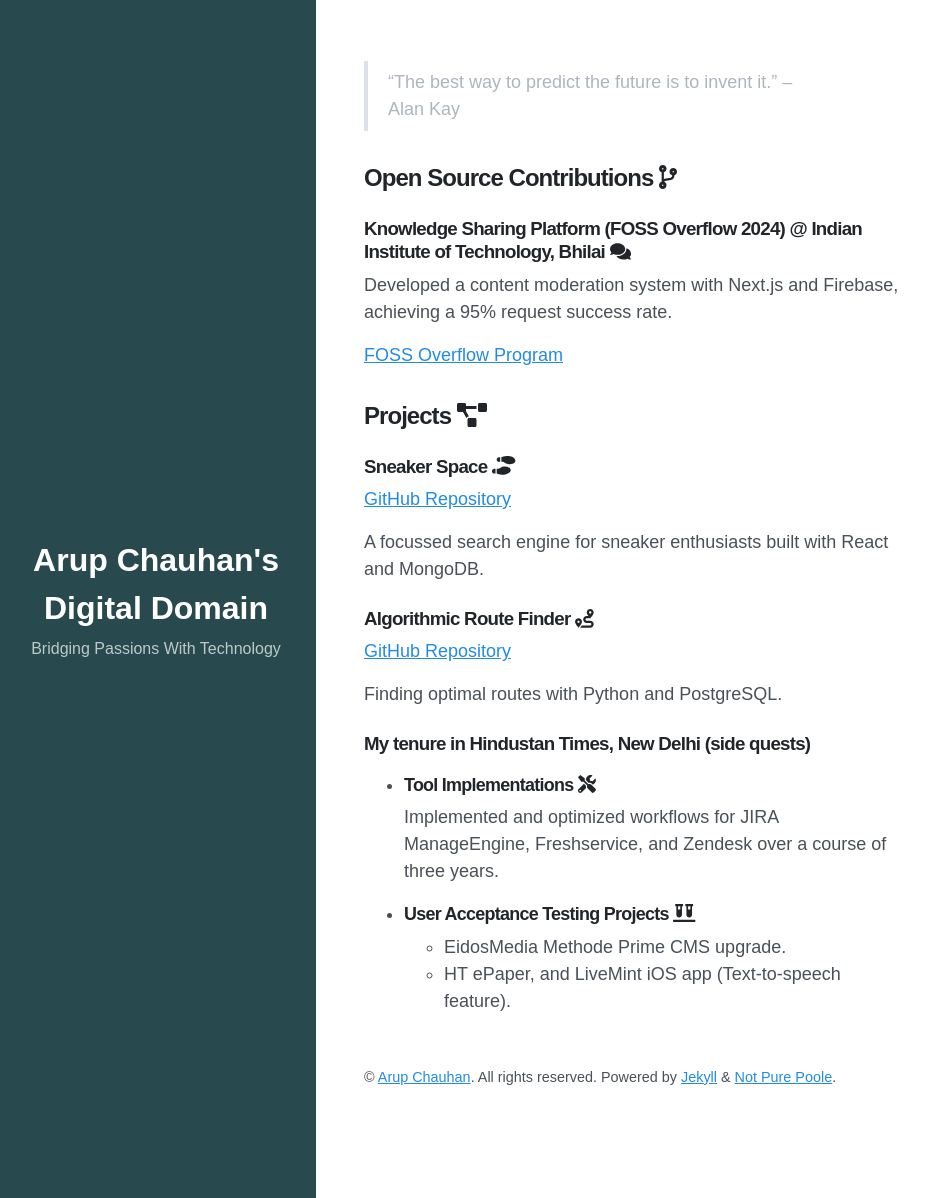
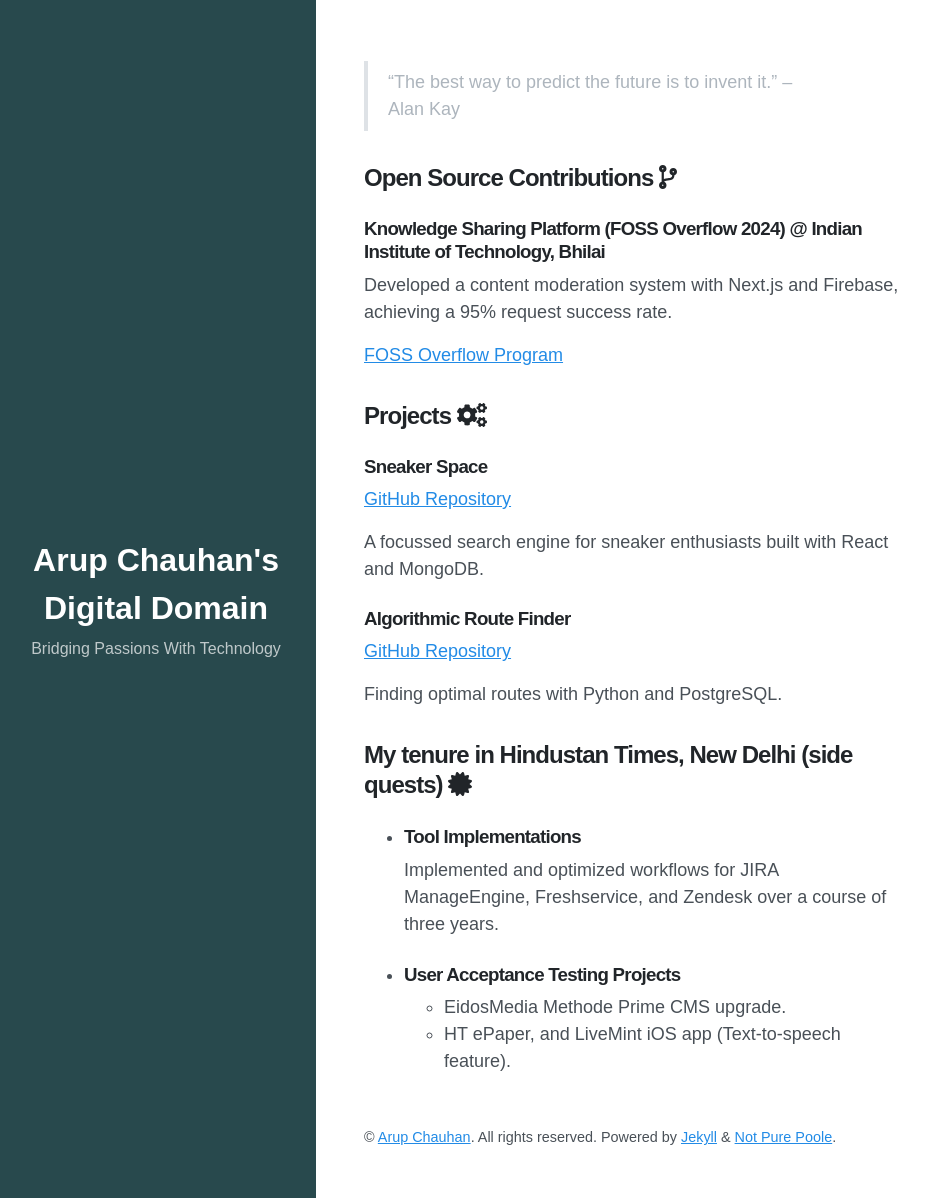
Before and after one commit to Arup-Chauhan/Arup-Chauhan, a Jekyll site: the page built from projects.md, in a window 1280 px wide and 1198 px high. Shown: the whole window, without its empty margins (4-932 px from the left). Built offline with Jekyll 4.4.1, drawn with Linux system fonts in a browser that asks for light colours; nearby versions of some CDN libraries.

Commit message:
Updated Jekyll Theme

```diff
--- a/projects.md
+++ b/projects.md
@@ -8,30 +8,30 @@ permalink: /projects/
 
 ## Open Source Contributions <i class="fas fa-code-branch"></i>
 
-### Knowledge Sharing Platform (FOSS Overflow 2024) @ Indian Institute of Technology, Bhilai <i class="fas fa-comments"></i>
+### Knowledge Sharing Platform (FOSS Overflow 2024) @ Indian Institute of Technology, Bhilai
 Developed a content moderation system with Next.js and Firebase, achieving a 95% request success rate.
 
 [FOSS Overflow Program](https://fossoverflow.dev/)
 
 
-## Projects <i class="fas fa-project-diagram"></i>
+## Projects <i class="fas fa-cogs"></i>
 
-### Sneaker Space <i class="fas fa-shoe-prints"></i>
+### Sneaker Space
 [GitHub Repository](https://github.com/Arup-Chauhan/Sneaker-Space)
 
 A focussed search engine for sneaker enthusiasts built with React and MongoDB.
 
-### Algorithmic Route Finder <i class="fas fa-route"></i>
+### Algorithmic Route Finder
 [GitHub Repository](https://github.com/Arup-Chauhan/Algorithmic-Route-Finder)
 
 Finding optimal routes with Python and PostgreSQL.
 
 
-### My tenure in Hindustan Times, New Delhi (side quests)
+## My tenure in Hindustan Times, New Delhi (side quests) <i class="fas fa-certificate"></i>
 
-- #### Tool Implementations <i class="fas fa-tools"></i>
+- ### Tool Implementations
      Implemented and optimized workflows for JIRA ManageEngine, Freshservice, and Zendesk over a course of three years.
 
-- #### User Acceptance Testing Projects <i class="fas fa-vials"></i>
+- ### User Acceptance Testing Projects
     - EidosMedia Methode Prime CMS upgrade.
     - HT ePaper, and LiveMint iOS app (Text-to-speech feature).
```
Also changed, not shown: about.md (+6 -6 lines), index.md (+1 -1 lines).
